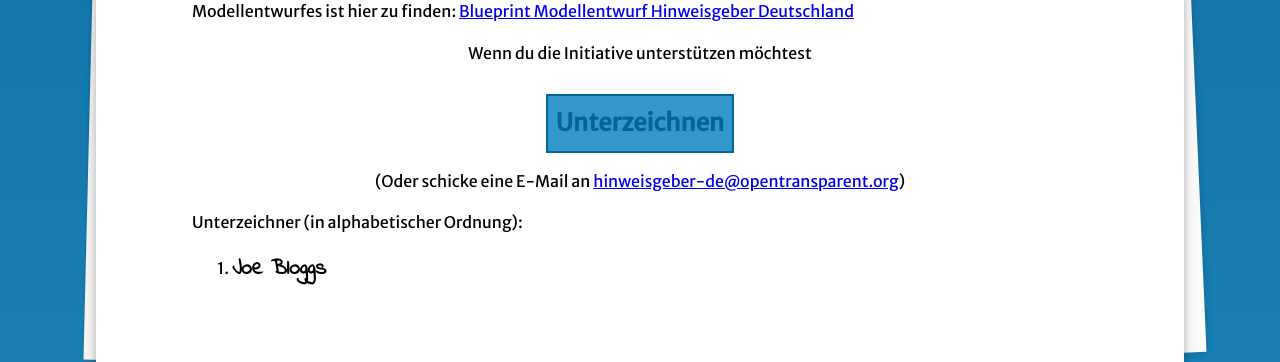
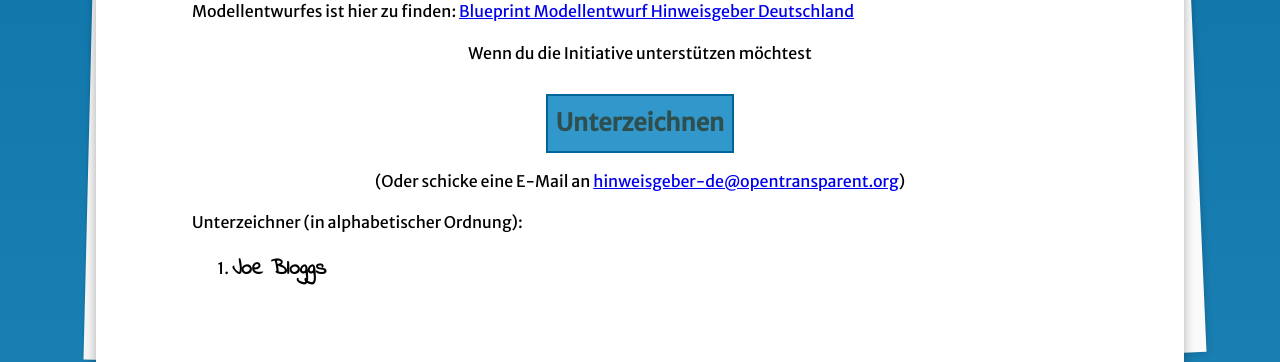
Before and after one commit to opentransparent/hinweisgeber-de, a Jekyll site: the page built from index.html, in a window 1280 px wide. Shown: the part 958-1320 px from the top of the page. Built offline with Jekyll 4.4.1, drawn with Linux system fonts in a browser that asks for light colours.

```diff
--- a/css/main.css
+++ b/css/main.css
@@ -101,7 +101,7 @@
 .signon>a {
   text-decoration: none;
   background-color: rgb(50, 151, 203);
-  color: rgb(0, 101, 153);
+  color: darkslategray;
   font-size: 18pt;
   font-weight: bold;
   padding: 8px;
@@ -115,7 +115,7 @@
 .signon>a:hover {
   box-shadow: 0 5px 15px rgba(0, 0, 0, 0.3);
   color: lightgray;
-  background-color: slategray;
+  background-color: rgb(0, 101, 153);
 }
 
 .signonalt {
```
